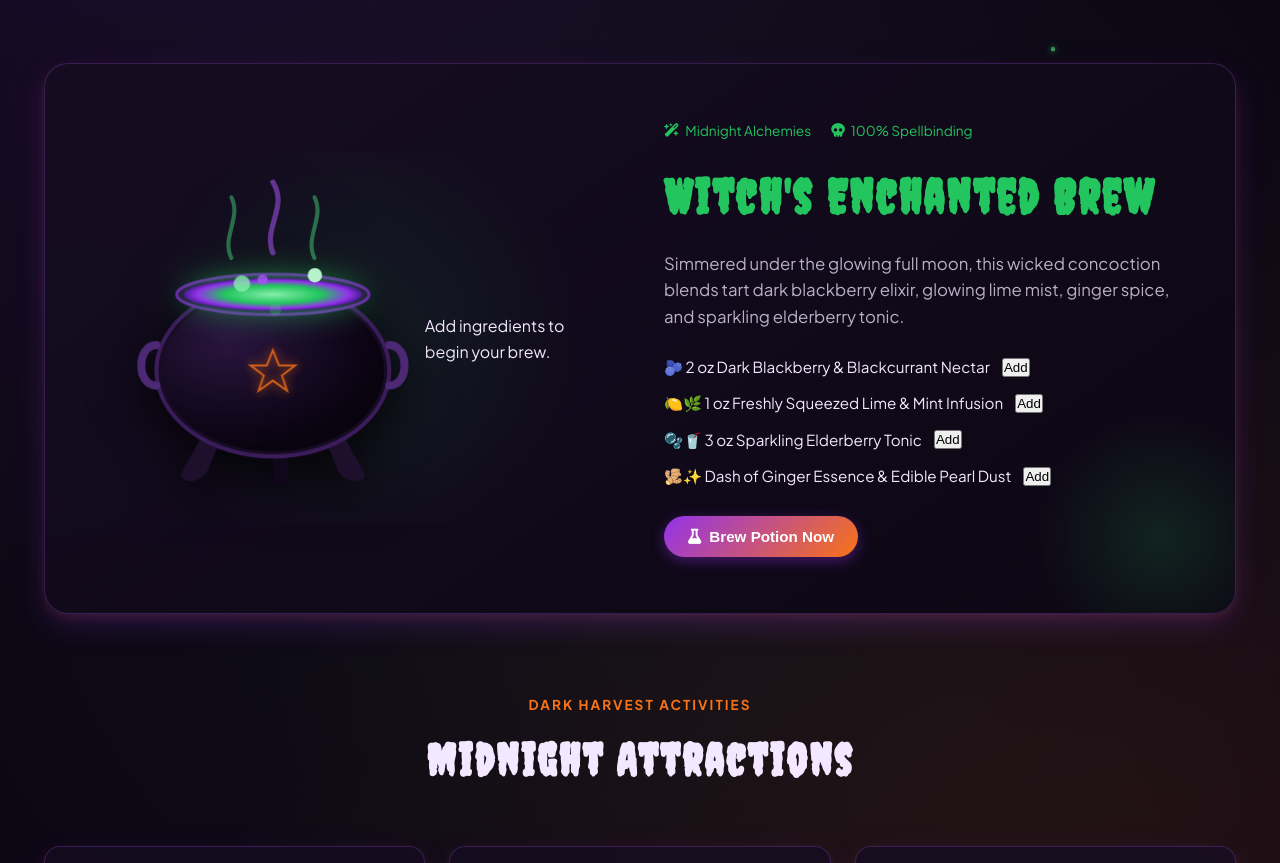
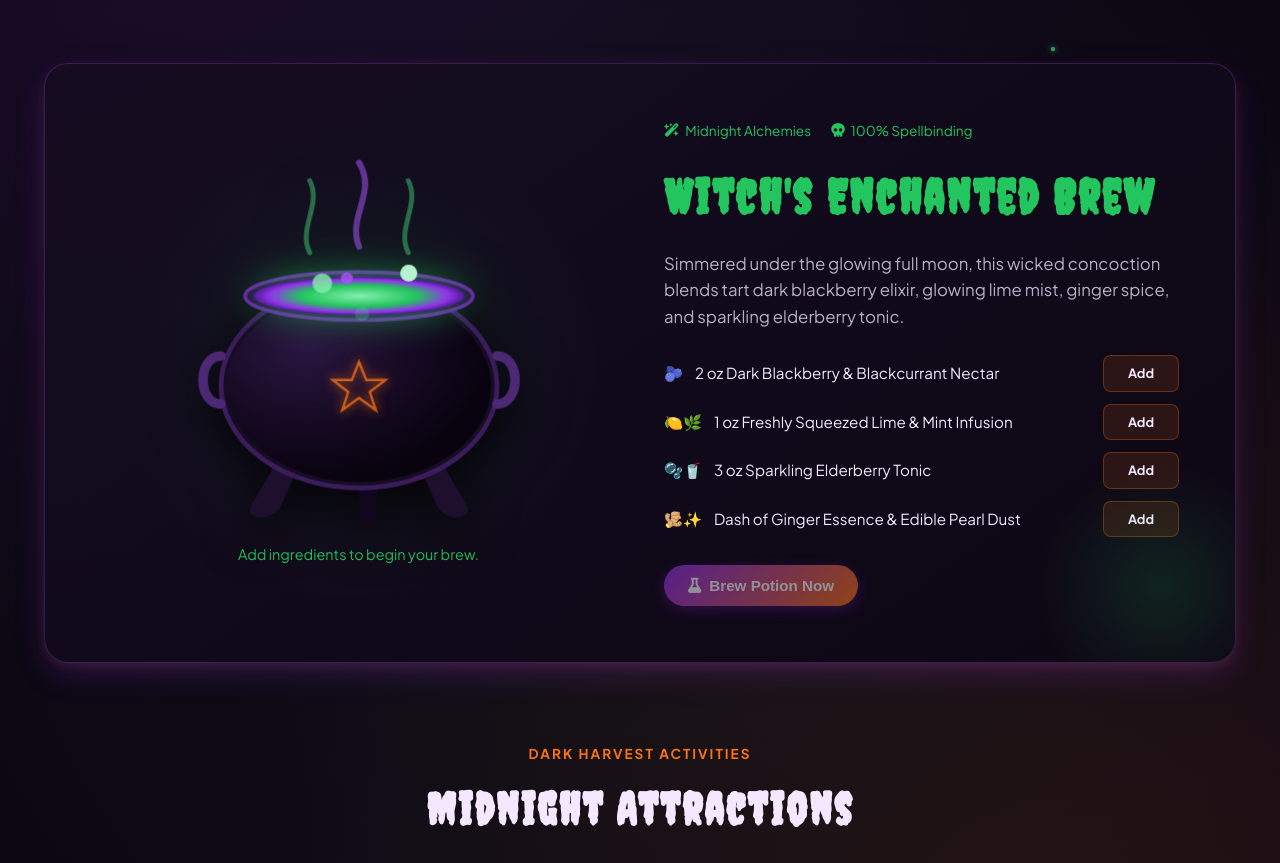
Before and after one commit to HolidayPages/October-Spooky-Month, a plain HTML site: page index.html in a window 1280 px wide. Shown: the part 640-1503 px from the top of the page. Drawn offline with nearby package versions, Linux system fonts and the light colour scheme; a web font is replaced by a local one.

Commit message:
Restore CSS styles and variables

```diff
--- a/styles.css
+++ b/styles.css
@@ -433,6 +433,7 @@ header.nav-hidden:focus-within {
 .cauldron-container {
     position: relative;
     display: flex;
+    flex-direction: column;
     justify-content: center;
     align-items: center;
     background: radial-gradient(circle, rgba(34, 197, 94, 0.1) 0%, transparent 70%);
@@ -445,6 +446,36 @@ header.nav-hidden:focus-within {
     max-width: 360px;
     position: relative;
     filter: drop-shadow(0 15px 25px rgba(0, 0, 0, 0.8));
+}
+
+.cauldron-recipe-state {
+    width: 100%;
+    max-width: 360px;
+    text-align: center;
+}
+
+.cauldron-status {
+    min-height: 1.6em;
+    margin: 0 0 8px;
+    color: var(--accent-green);
+    font-size: 0.9rem;
+}
+
+.cauldron-contents {
+    display: flex;
+    flex-wrap: wrap;
+    justify-content: center;
+    gap: 6px;
+    list-style: none;
+}
+
+.cauldron-contents li {
+    padding: 4px 8px;
+    border: 1px solid var(--border-spooky);
+    border-radius: var(--radius-sm);
+    color: var(--text-ghost);
+    background: rgba(13, 7, 20, 0.75);
+    font-size: 0.75rem;
 }
 
 /* Cauldron Animations */
@@ -559,6 +590,54 @@ header.nav-hidden:focus-within {
 .ingredient-list li i {
     color: var(--primary-pumpkin);
     font-size: 1.1rem;
+}
+
+.brew-ingredient-list li {
+    justify-content: space-between;
+    gap: 16px;
+}
+
+.ingredient-name {
+    display: flex;
+    align-items: center;
+    gap: 12px;
+}
+
+.ingredient-add {
+    flex: 0 0 auto;
+    min-width: 76px;
+    padding: 7px 12px;
+    border: 1px solid var(--border-spooky);
+    border-radius: var(--radius-sm);
+    background: rgba(249, 115, 22, 0.12);
+    color: var(--text-ghost);
+    font: inherit;
+    font-size: 0.8rem;
+    font-weight: 700;
+    cursor: pointer;
+    transition: var(--transition-smooth);
+}
+
+.ingredient-add:hover:not(:disabled) {
+    border-color: var(--primary-pumpkin);
+    background: rgba(249, 115, 22, 0.24);
+}
+
+.ingredient-add:disabled {
+    color: var(--accent-green);
+    cursor: default;
+}
+
+.ingredient-add:focus-visible,
+.btn-cta:focus-visible {
+    outline: 2px solid var(--accent-green);
+    outline-offset: 3px;
+}
+
+.btn-cta:disabled {
+    opacity: 0.55;
+    cursor: not-allowed;
+    transform: none;
 }
 
 /* Feature Cards Section */
```
